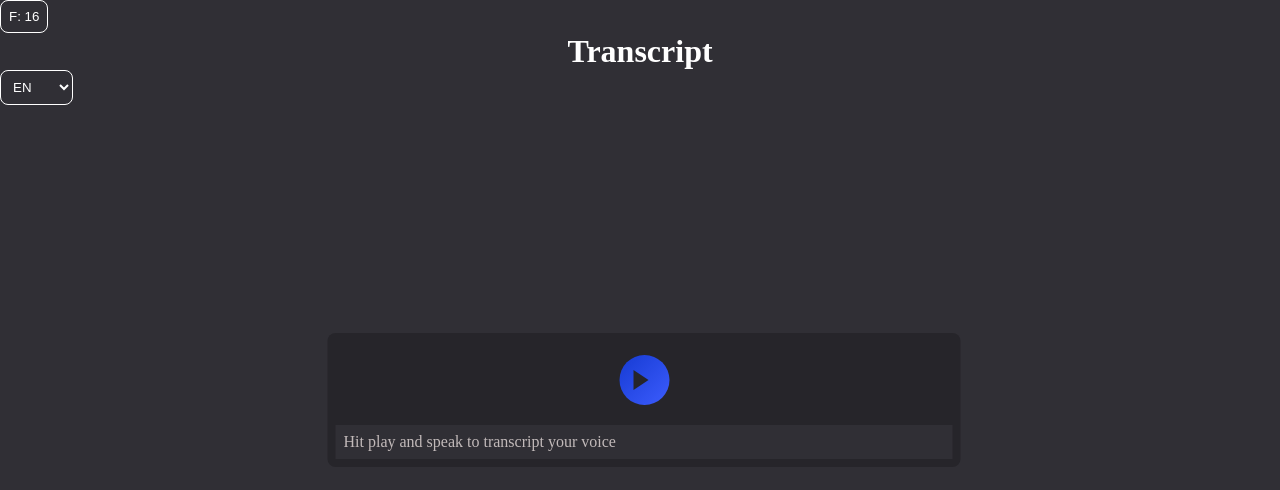
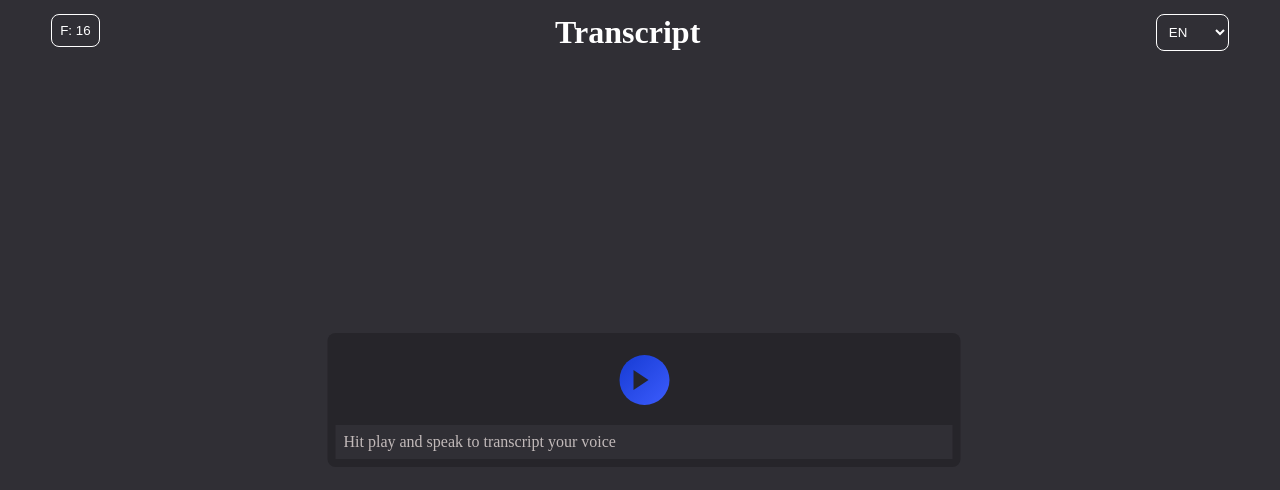
Before and after one commit to BesoBerdzenishvili/Voice-Transcript, a React (Vite) app: page / in a window 1280 px wide. Shown: the top 490 px of the page. Built offline with nearby package versions, Linux system fonts and the light colour scheme.

Commit message:
feat: add Header.tsx

```diff
--- a/src/App.tsx
+++ b/src/App.tsx
@@ -2,8 +2,7 @@ import { useState, useContext, useEffect } from "react";
 import PlayBtn from "./components/PlayBtn/PlayBtn";
 import { SpeechRecognitionContext } from "./contexts/LangContext";
 import { lang } from "./utils/Lang";
-import LanguageSwitch from "./components/LanguageSwitch/LanguageSwitch";
-import FontSize from "./components/FontSize/FontSize";
+import Header from "./layout/Header/Header";
 
 function App() {
   const { recognition, language } = useContext(SpeechRecognitionContext);
@@ -40,9 +39,11 @@ function App() {
 
   return (
     <>
-      <FontSize size={fontSize} setSize={setFontSize} />
-      <h1>{languageText.title}</h1>
-      <LanguageSwitch />
+      <Header
+        fontSize={fontSize}
+        setFontSize={setFontSize}
+        languageText={languageText}
+      />
       <main>
         <PlayBtn
           startPlay={handleStartRecording}
--- a/src/components/FontSize/FontSize.css
+++ b/src/components/FontSize/FontSize.css
@@ -18,19 +18,16 @@ button:hover {
 input[type="range"] {
   appearance: none;
   max-width: 222px;
-  width: 100%;
-  height: 20px;
+  width: 700%;
+  height: 700%;
   background-color: transparent;
   position: absolute;
-  top: 124px;
-  left: -84px;
+  top: 33px;
+  left: -85px;
 }
 
 input[type="range"]::-webkit-slider-runnable-track {
   transform: rotate(270deg);
-  position: relative;
-  top: 18px;
-  left: -12px;
   width: 100%;
   height: 3px;
   cursor: pointer;
@@ -42,9 +39,6 @@ input[type="range"]::-webkit-slider-runnable-track {
 
 input[type="range"]::-webkit-slider-thumb {
   -webkit-appearance: none;
-  position: relative;
-  bottom: 11px;
-  border: none;
   height: 25px;
   width: 10px;
   border-radius: 10px;
--- /dev/null
+++ b/src/layout/Header/Header.css
@@ -0,0 +1,5 @@
+header {
+  display: flex;
+  justify-content: space-between;
+  padding: 14px 4%;
+}
--- /dev/null
+++ b/src/layout/Header/Header.tsx
@@ -0,0 +1,21 @@
+import FontSize from "../../components/FontSize/FontSize";
+import LanguageSwitch from "../../components/LanguageSwitch/LanguageSwitch";
+import "./Header.css";
+
+type Props = {
+  fontSize: number;
+  setFontSize: (value: number) => void;
+  languageText: {
+    title: string;
+  };
+};
+
+export default function Header({ fontSize, setFontSize, languageText }: Props) {
+  return (
+    <header>
+      <FontSize size={fontSize} setSize={setFontSize} />
+      <h1>{languageText.title}</h1>
+      <LanguageSwitch />
+    </header>
+  );
+}
```
